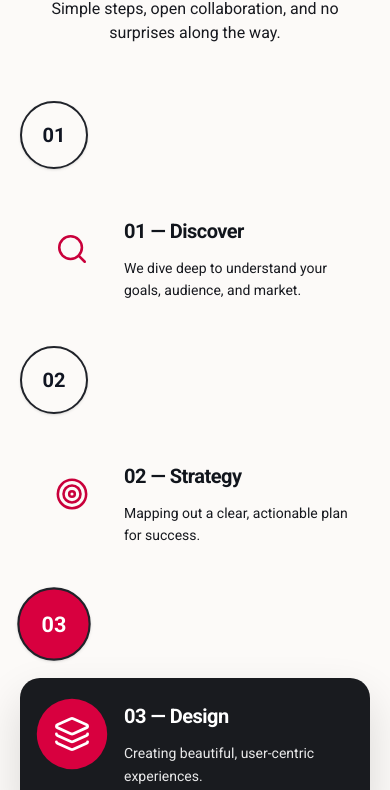
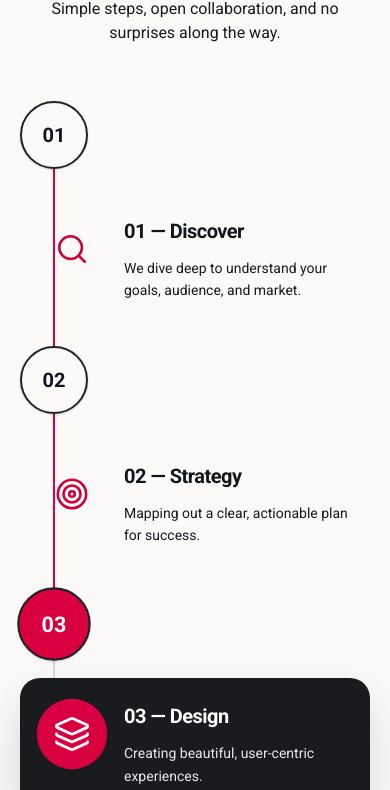
Before and after one commit to rupesh040/veyora, a Next.js app: page /services in a window 390 px wide. Shown: the part 2053-2843 px from the top of the page. Built offline with nearby package versions, Linux system fonts and the light colour scheme.

Commit message:
Update project

```diff
--- a/src/components/AboutVeyora.tsx
+++ b/src/components/AboutVeyora.tsx
@@ -9,8 +9,8 @@ const { images, badge, titleStart, titleHighlight, description, points, testimon
 
 export default function AboutVeyora() {
   return (
-    <section className="relative overflow-hidden bg-[#fcfaf8] px-5 py-16 sm:px-8 sm:py-20 md:px-10 md:py-24 lg:px-12 lg:py-28 xl:px-16">
-      <div className="mx-auto grid max-w-[1450px] items-center gap-12 lg:grid-cols-[0.95fr_1.05fr] lg:gap-14 xl:gap-20">
+    <section className="relative overflow-hidden bg-[#fcfaf8] px-5 py-6 sm:px-8 sm:py-10 md:px-10 md:py-12 lg:px-12 lg:py-16 xl:px-16">
+      <div className="mx-auto grid max-w-[1450px] items-start gap-12 lg:grid-cols-[0.95fr_1.05fr] lg:gap-14 xl:gap-20">
         <ImageCollage />
         <Content />
       </div>
@@ -167,7 +167,7 @@ function Content() {
         duration: 0.9,
         ease: [0.22, 1, 0.36, 1],
       }}
-      className="relative z-10"
+      className="relative z-10 lg:pt-12 xl:pt-16"
     >
       <motion.div
         initial={{ opacity: 0, scale: 0.9 }}
--- a/src/components/ProcessSection.tsx
+++ b/src/components/ProcessSection.tsx
@@ -26,7 +26,7 @@ export default function ProcessSection() {
         <Header data={data} />
 
         <div className="relative mt-14 sm:mt-16 lg:mt-20">
-          <DesktopProgressLine activeStep={activeStep} />
+          <ProgressLine activeStep={activeStep} />
 
           <div className="relative grid grid-cols-1 gap-5 sm:grid-cols-2 lg:grid-cols-4 lg:gap-3">
             {steps.map((step: any, index: number) => (
@@ -126,7 +126,7 @@ function Header({ data }: { data: any }) {
   );
 }
 
-function DesktopProgressLine({
+function ProgressLine({
   activeStep,
 }: {
   activeStep: number;
@@ -134,7 +134,9 @@ function DesktopProgressLine({
   const progress = `${(activeStep / (steps.length - 1)) * 100}%`;
 
   return (
-    <div className="pointer-events-none absolute left-[12.5%] right-[12.5%] top-[39px] hidden h-[3px] bg-[#d7d7d7] lg:block">
+    <>
+      {/* Horizontal Line for Large Screens */}
+      <div className="pointer-events-none absolute left-[12.5%] right-[12.5%] top-[37px] hidden h-[3px] bg-[#d7d7d7] lg:block">
         <motion.div
           className="absolute left-0 top-0 h-full bg-[#d8003f]"
           animate={{
@@ -146,6 +148,21 @@ function DesktopProgressLine({
           }}
         />
       </div>
+
+      {/* Vertical Line for Mobile Screens (1 column) */}
+      <div className="pointer-events-none absolute bottom-[15%] left-[33px] top-[34px] block w-[2px] bg-[#d7d7d7] sm:hidden">
+        <motion.div
+          className="absolute left-0 top-0 w-full bg-[#d8003f]"
+          animate={{
+            height: progress,
+          }}
+          transition={{
+            duration: 0.7,
+            ease: [0.22, 1, 0.36, 1],
+          }}
+        />
+      </div>
+    </>
   );
 }
 
--- a/src/components/Services.tsx
+++ b/src/components/Services.tsx
@@ -26,7 +26,7 @@ export default function Services() {
   return (
     <>
       <section className="relative w-full overflow-hidden bg-[#faf9f7] px-5 py-14 sm:px-8 sm:py-16 md:px-10 md:py-20 lg:px-12 lg:py-24 xl:px-16 xl:py-28">
-        <div className="relative z-10 mx-auto grid max-w-[1500px] grid-cols-1 items-center gap-12 lg:grid-cols-[58%_42%] lg:gap-8 xl:gap-12">
+        <div className="relative z-10 mx-auto grid max-w-[1500px] grid-cols-1 items-start gap-12 lg:grid-cols-[58%_42%] lg:gap-8 lg:pr-8 xl:gap-12 xl:pr-12">
           <div className="relative z-10">
             <motion.div
               initial={{ opacity: 0, y: 20, scale: 0.95 }}
@@ -343,7 +343,7 @@ function VideoModal({
           duration: 0.35,
           ease: [0.22, 1, 0.36, 1],
         }}
-        className="relative w-full max-w-5xl overflow-hidden rounded-2xl bg-black shadow-2xl"
+        className="relative w-full max-w-4xl overflow-hidden rounded-2xl bg-black shadow-2xl"
         onClick={(event) => event.stopPropagation()}
       >
         <button
```
Lines whose indentation alone changed are shown as unchanged.
